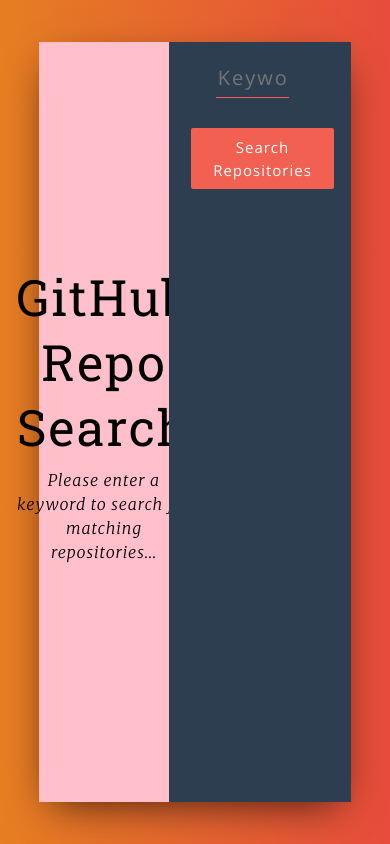
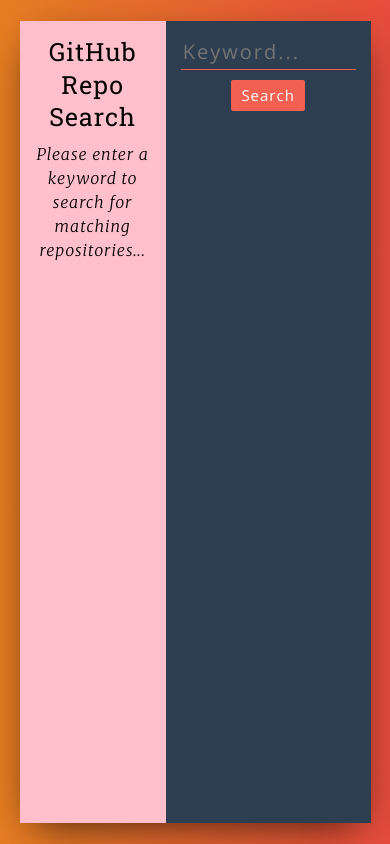
Before and after one commit to JakeH23/Github-repo-search, a React (Create React App) app: page / in a window 390 px wide. Built offline with nearby package versions, Linux system fonts and the light colour scheme.

Commit message:
styling and responsive design complete

```diff
--- a/src/App.css
+++ b/src/App.css
@@ -56,7 +56,6 @@
 	background-color: #2c3e50;
 	height: 90vh;
 	padding-top: 20px;
-	padding-left: 20px;
 	overflow-y: scroll;
 }
 
@@ -97,10 +96,14 @@
 	font-weight: 100;
 }
 
-button:active {
+button:hover {
 	outline: none;
+	background-color: #e67e22;
 }
 
+ul {
+	padding: 0;
+}
 li {
 	list-style-type: none;
 }
@@ -108,3 +111,60 @@
 .modal_title {
 	font-weight: bold;
 }
+
+.btn-primary {
+	border: 0;
+	padding: 8px 20px;
+	margin: 0 2px;
+	border-radius: 2px;
+	font-weight: lighter;
+	letter-spacing: 1px;
+	font-size: 15px;
+	cursor: pointer;
+	background-color: #f16051;
+	color: #fff;
+	font-weight: 100;
+}
+
+.btn-primary:hover {
+	background-color: #e67e22;
+}
+
+@media screen and (max-width: 600px) {
+	.main {
+		height: 95vh;
+		width: 90%;
+	}
+
+	.title-container {
+		height: 95vh;
+		align-items: baseline;
+		padding-top: 15px;
+	}
+
+	.title-container__title {
+		font-size: 25px;
+		letter-spacing: 1px;
+	}
+
+	.form-container {
+		height: 95vh;
+		padding-top: 15px;
+	}
+
+	input[type="text"] {
+		width: 100%;
+		padding-bottom: 2px;
+		margin-bottom: 10px;
+	}
+
+	button {
+		padding: 4px 10px;
+		margin-bottom: 10px;
+	}
+
+	.btn-primary {
+		padding: 4px 10px;
+		margin: 0px;
+	}
+}
--- a/src/App.js
+++ b/src/App.js
@@ -42,6 +42,8 @@
 		} else {
 			this.setState({
 				results: undefined
+			}).catch((err) => {
+				console.log(err);
 			});
 		}
 	};
--- a/src/components/SearchForm.js
+++ b/src/components/SearchForm.js
@@ -1,9 +1,11 @@
-import React from 'react';
+import React, { Fragment } from 'react';
 
 const SearchForm = (props) => (
-	<form onSubmit={props.getInfo}>
-		<input type='text' name='search' placeholder='Keyword...' />
-		<button>Search Repositories</button>
-	</form>
+	<Fragment>
+		<form onSubmit={props.getInfo}>
+			<input type='text' name='search' placeholder='Keyword...' required='required' />
+			<button>Search</button>
+		</form>
+	</Fragment>
 );
 export default SearchForm;
--- a/src/components/SearchResults.js
+++ b/src/components/SearchResults.js
@@ -3,14 +3,13 @@
 import moment from 'moment';
 
 const SearchResults = (props) => {
-	console.log(props.results);
 	return (
 		<Fragment>
 			{props.results.map((repo) => (
 				<ul key={repo.id}>
 					<Popup
 						trigger={
-							<button>
+							<button type='button' className='btn btn-primary btn-lg btn-block'>
 								<li>{repo.name}</li>
 							</button>
 						}
@@ -38,12 +37,12 @@
 							<p>
 								<span className='modal_title'>Last updated: </span>
 								{moment(repo.updated_at).startOf('second').fromNow()}
-								{}
 							</p>
 						</div>
 					</Popup>
 				</ul>
 			))}
+			{props.err && <p>{props.err}</p>}
 		</Fragment>
 	);
 };
```
